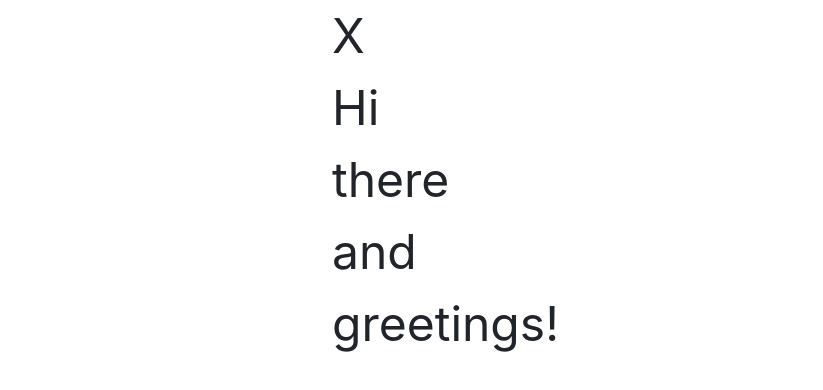
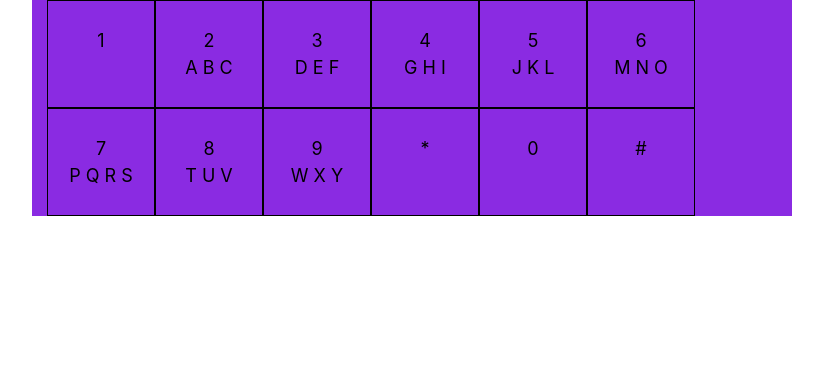
Before and after one commit to funduval/istvan-contacts-dialpad, a website: page public/index.html in a window 1280 px wide. Shown: the whole page, without its empty margins (228-1051 px from the left). Drawn offline with nearby package versions, Linux system fonts and the light colour scheme.

Commit message:
dynamically draw number pad buttons in correct order

```diff
--- a/public/assets/styles/style.css
+++ b/public/assets/styles/style.css
@@ -1,3 +1,31 @@
+#root-app{
+background-color: blueviolet;
+}
+
 #x{
     font-size:3em;
+
 }
+
+#star > span.letterString,#one > span.letterString,#ten > span.letterString ,#pound > span.letterString{
+    color:transparent;
+}
+
+
+
+button.dial-btn{
+    background-color: transparent;
+    font-size: 18px;
+    border: solid 1px black;
+    width:6em;height:6em;
+    background-color:none;
+
+}
+
+span.letters{
+    display:block;
+}
+
+span.numbers{
+    display:block;
+}
--- a/public/index.html
+++ b/public/index.html
@@ -11,10 +11,17 @@
 <body>
     <div class="container">
         <div class="row">
-            <div id="root-app" class="col-md-2 offset-md-5">
-                <p id="x">
-                    X
-                </p>
+            <div id="root-app" class="col-md-8 offset-md-2">
+                <div class="row">
+                    <div id="pad" class="col-sm-12">
+
+                    </div>
+                </div>
+                <div class="row">
+                    <div id="dummy-btns" class="col-sm-12">
+
+                    </div>
+                </div>
             </div>
         </div>
     </div>
--- a/public/js/index.js
+++ b/public/js/index.js
@@ -1,23 +1,116 @@
 
-document.body.onload = addElement;
+class DialPad {
+  constructor(rangeNumber){
+    let array = [...Array(rangeNumber).keys(),"10","*","#"];
+    let cleanedArray = array.slice(1);
+    this.numbers = cleanedArray;
+    this.alphabet = "ABCDEFGHIJKLMNOPQRSTUVWXYZ";
 
- function addElement () {
-  class SuperParagraph extends HTMLParagraphElement {
+  }
+
+  assignButtonsValues(){
+      const allButtonValues = [];
+      const valuesToAssign = this.alphabet.split('');
+      let index = 0;
+      let buttonsAssigned = new Map();
+      let number = 2;
+
+      while (index <= valuesToAssign.length+1) {
+        if(this.numbers[number] === 8 || this.numbers[number] === 10){
+           let size=4
+            allButtonValues.push(valuesToAssign.slice(index, index + size));
+            buttonsAssigned[number] = valuesToAssign.slice(index, index + size) || [];
+            index += size;
+
+          } else {
+           let size=3;
+              allButtonValues.push(valuesToAssign.slice(index, index + size));
+              buttonsAssigned[number] = valuesToAssign.slice(index, index + size)|| [];
+              index += size;
+
+          }
+          number++;
+      }
+
+      buttonsAssigned["1"]=[""]
+      buttonsAssigned["10"]=[""]
+      buttonsAssigned["*"]=[""]
+      buttonsAssigned["#"]=[""]
+
+      console.log(buttonsAssigned)
+
+      return buttonsAssigned;
+
+  }
+}
+
+
+
+document.body.onload = function(){
+  const dialpad =  new DialPad(10)
+  let registry = dialpad.assignButtonsValues();
+
+  console.log("dialpad registry",registry);
+  addButtonElement(2,registry);
+};
+
+
+function addButtonElement (number, registry) {
+  class DialpadButton extends HTMLButtonElement {
     constructor() {
       super();
 
     }
   }
 
-  customElements.define('super-paragraph', SuperParagraph, { extends: "p" });
+   customElements.define('dialpad-button', DialpadButton, { extends: "button" });
+   let cached;
 
-  let superParagraph = document.createElement('p', { is : 'super-paragraph' });
 
-   const newContent = document.createTextNode("Hi there and greetings!");
+   for(index in registry){
+    let dialpadButton = document.createElement('button', { is : 'dialpad-button' });
+        dialpadButton.setAttribute('letterString', registry[index].join(" "));
+        dialpadButton.setAttribute('numberString', index);
+        dialpadButton.setAttribute('role', 'dial');
+        dialpadButton.setAttribute('class', 'dial-btn');
+        let assignedNumber = document.createElement('span');
+        assignedNumber.setAttribute('class','numbers');
+        let letterString = dialpadButton.getAttribute('letterString') || 'X X X';
+        let numberString = dialpadButton.getAttribute('numberString') === '10' ? '0' : dialpadButton.getAttribute('numberString');
+        let assignedLetters = document.createElement('span');
+        assignedNumber.innerHTML = numberString
+        assignedLetters.innerHTML = letterString ;
+        assignedLetters.setAttribute('class','letterString');
+        dialpadButton.appendChild(assignedNumber);
+        dialpadButton.appendChild(assignedLetters);
+        let dummyRow = document.getElementById("dummy-btns");
+        let numbersRow = document.getElementById("pad");
 
-   superParagraph.appendChild(newContent);
+        if (index==="1"){
+          dialpadButton.setAttribute('id', 'one');
+          numbersRow.appendChild(dialpadButton);
 
-   const currentDiv = document.getElementById("x");
-   currentDiv.appendChild(superParagraph);
+        } else if (index==="*"){
+          dialpadButton.setAttribute('id', "star");
+          let ten = document.getElementById('ten');
+          console.log("ten", ten);
+          numbersRow.insertBefore(dialpadButton,ten);
+
+        } else if (index==="10"){
+          dialpadButton.setAttribute('id', "ten");
+          numbersRow.appendChild(dialpadButton);
+
+        }  else if(index==="#"){
+          dialpadButton.setAttribute('id', "pound");
+          numbersRow.appendChild(dialpadButton);
+
+        } else {
+          dialpadButton.setAttribute('id', registry[index].join("_"));
+          numbersRow.appendChild(dialpadButton);
+        }
+
+      }
+
+      console.log("cached", cached.getAttribute('id'));
 
 }
```
Also changed, not shown: css/style.css (deleted).
